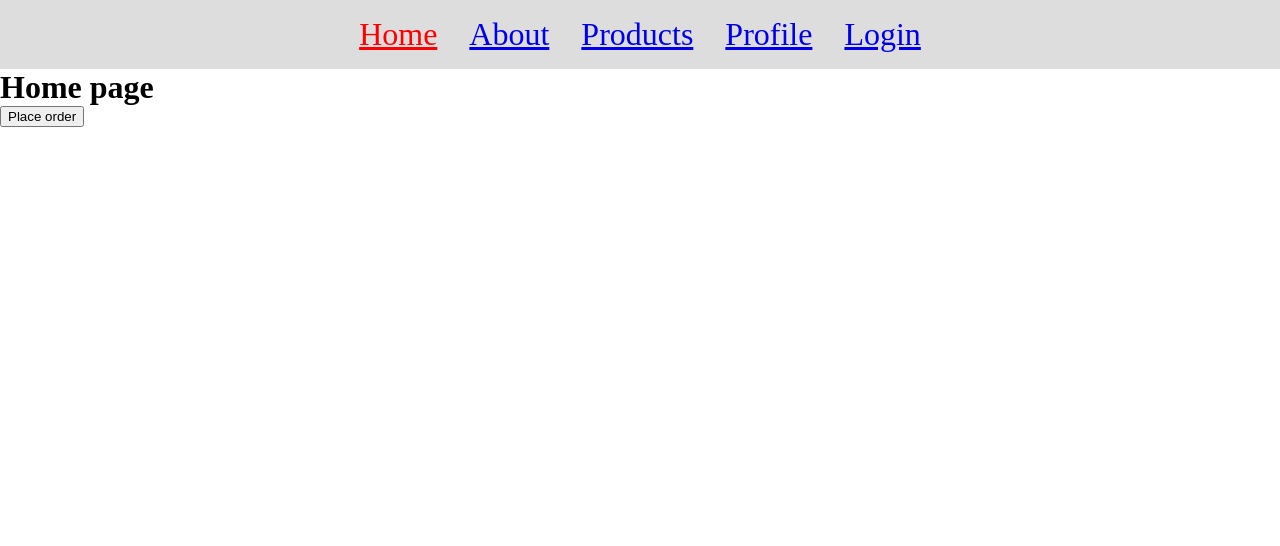
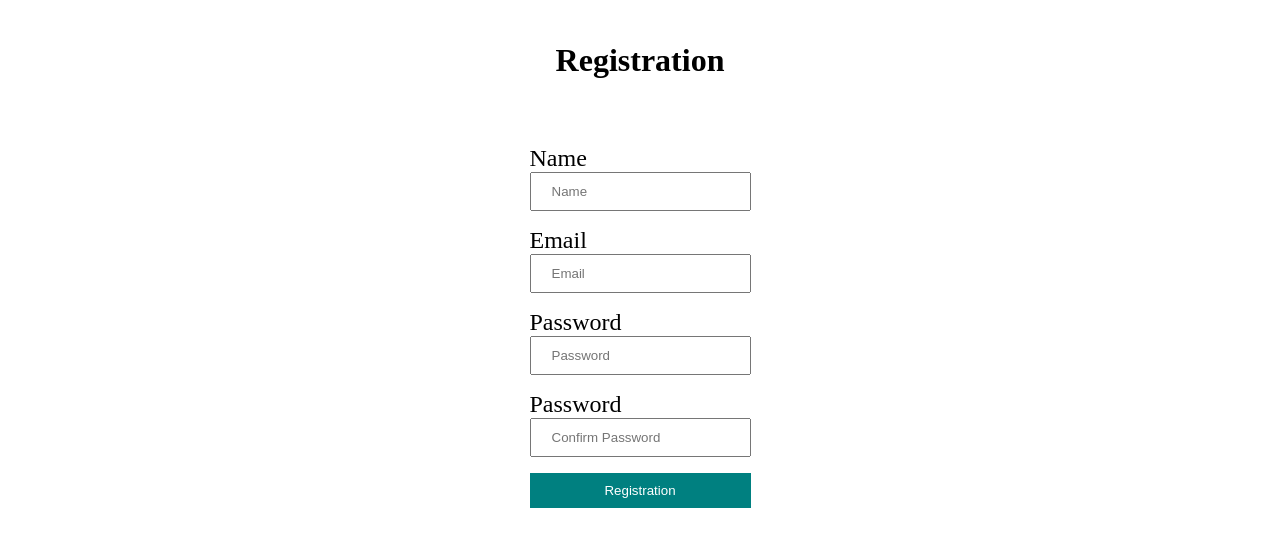
Before and after one commit to mahabur-rahman/all-in-one-react, a React (Create React App) app: page / in a window 1280 px wide. Shown: the top 546 px of the page. Built offline with nearby package versions, Linux system fonts and the light colour scheme.

Commit message:
form validation with formik and Yup

```diff
--- a/package.json
+++ b/package.json
@@ -8,6 +8,7 @@
         "@testing-library/react": "^13.4.0",
         "@testing-library/user-event": "^13.5.0",
         "date-fns": "^2.29.3",
+        "formik": "^2.2.9",
         "react": "^18.2.0",
         "react-dom": "^18.2.0",
         "react-icons": "^4.4.0",
@@ -15,7 +16,8 @@
         "react-router-dom": "^6.4.1",
         "react-scripts": "5.0.1",
         "react-switch": "^6.0.0",
-        "web-vitals": "^2.1.4"
+        "web-vitals": "^2.1.4",
+        "yup": "^0.32.11"
     },
     "scripts": {
         "start": "react-scripts start",
--- a/src/App.js
+++ b/src/App.js
@@ -42,11 +42,13 @@ import Profile from "./components/Profile";
 import { AuthProvider } from "./components/auth";
 import Login from "./components/Login";
 import { RequireAuth } from "./components/RequireAuth";
+import FormOne from "./components/FormikValidation/FormOne";
 const LazyAbout = React.lazy(() => import("./pages/About"));
 
 const App = () => {
   return (
     <>
+      <FormOne />
       {/* <BrowserRouter>
         <Routes>
           <Route path="/" element={<Header />}>
@@ -58,7 +60,7 @@ const App = () => {
           </Route>
         </Routes>
       </BrowserRouter> */}
-      <AuthProvider>
+      {/* <AuthProvider>
         <BrowserRouter>
           <Toolbar />
           <Routes>
@@ -96,7 +98,7 @@ const App = () => {
             <Route path="*" element={<Error />} />
           </Routes>
         </BrowserRouter>
-      </AuthProvider>
+      </AuthProvider> */}
     </>
   );
 };
--- /dev/null
+++ b/src/components/FormikValidation/Form.css
@@ -0,0 +1,44 @@
+.container {
+    padding: 100px;
+    height: 50vh;
+    display: flex;
+    align-items: center;
+    justify-content: center;
+}
+
+h1 {
+    text-align: center;
+}
+
+form {
+    padding: 50px;
+}
+
+form label {
+    font-size: 1.5rem;
+}
+
+input {
+    display: flex;
+    align-items: center;
+    flex-direction: column;
+    padding: 10px 20px;
+}
+
+.input-block {
+    margin: 1rem 0;
+}
+
+button {
+    padding: 10px;
+    color: white;
+    border: none;
+    outline: none;
+    background-color: teal;
+    cursor: pointer;
+    width: 100%;
+}
+
+.form-error {
+    color: rgb(243, 128, 128);
+}
--- /dev/null
+++ b/src/components/FormikValidation/FormOne.js
@@ -0,0 +1,122 @@
+import "./Form.css";
+import { useFormik } from "formik";
+import { signUpSchema } from "./Schemas";
+
+const FormOne = () => {
+  const initialValues = {
+    name: "",
+    email: "",
+    password: "",
+    confirm_password: "",
+  };
+
+  const { values, errors, handleBlur, handleChange, handleSubmit, touched } =
+    useFormik({
+      initialValues: initialValues,
+      validationSchema: signUpSchema,
+
+      onSubmit: (values, action) => {
+        console.log(values);
+        action.resetForm();
+      },
+    });
+
+  return (
+    <>
+      <div className="container">
+        <div className="modal">
+          <div className="modal-container">
+            <div className="modal-left">
+              <h1 className="modal-title">Registration</h1>
+
+              <form onSubmit={handleSubmit}>
+                <div className="input-block">
+                  <label htmlFor="name" className="input-label">
+                    Name
+                  </label>
+                  <input
+                    type="name"
+                    autoComplete="off"
+                    name="name"
+                    id="name"
+                    placeholder="Name"
+                    value={values.name}
+                    onChange={handleChange}
+                    onBlur={handleBlur}
+                  />
+                  {touched.name && errors.name ? (
+                    <p className="form-error">{errors.name}</p>
+                  ) : null}
+                </div>
+                <div className="input-block">
+                  <label htmlFor="email" className="input-label">
+                    Email
+                  </label>
+                  <input
+                    type="email"
+                    autoComplete="off"
+                    name="email"
+                    id="email"
+                    placeholder="Email"
+                    value={values.email}
+                    onChange={handleChange}
+                    onBlur={handleBlur}
+                  />
+
+                  {touched.email && errors.email ? (
+                    <p className="form-error">{errors.email}</p>
+                  ) : null}
+                </div>
+                <div className="input-block">
+                  <label htmlFor="password" className="input-label">
+                    Password
+                  </label>
+                  <input
+                    type="password"
+                    autoComplete="off"
+                    name="password"
+                    id="password"
+                    placeholder="Password"
+                    value={values.password}
+                    onChange={handleChange}
+                    onBlur={handleBlur}
+                  />
+
+                  {touched.password && errors.password ? (
+                    <p className="form-error">{errors.password}</p>
+                  ) : null}
+                </div>
+                <div className="input-block">
+                  <label htmlFor="confirm_password" className="input-label">
+                    Password
+                  </label>
+                  <input
+                    type="password"
+                    autoComplete="off"
+                    name="confirm_password"
+                    id="confirm_password"
+                    placeholder="Confirm Password"
+                    value={values.confirm_password}
+                    onChange={handleChange}
+                    onBlur={handleBlur}
+                  />
+
+                  {touched.confirm_password && errors.confirm_password ? (
+                    <p className="form-error">{errors.confirm_password}</p>
+                  ) : null}
+                </div>
+                <div className="modal-buttons">
+                  <button className="input-button" type="submit">
+                    Registration
+                  </button>
+                </div>
+              </form>
+            </div>
+          </div>
+        </div>
+      </div>
+    </>
+  );
+};
+
+export default FormOne;
--- /dev/null
+++ b/src/components/FormikValidation/Schemas.js
@@ -0,0 +1,10 @@
+import * as Yup from "yup";
+
+export const signUpSchema = Yup.object({
+  name: Yup.string().min(2).max(25).required("please enter your name"),
+  email: Yup.string().email().required("Please enter valid email."),
+  password: Yup.string().min(6).required("please enter your password"),
+  confirm_password: Yup.string()
+    .required()
+    .oneOf([Yup.ref("password"), null], "password must match!"),
+});
```
Also changed, not shown: 1 other file (tests, documents, lock files or other folders).
